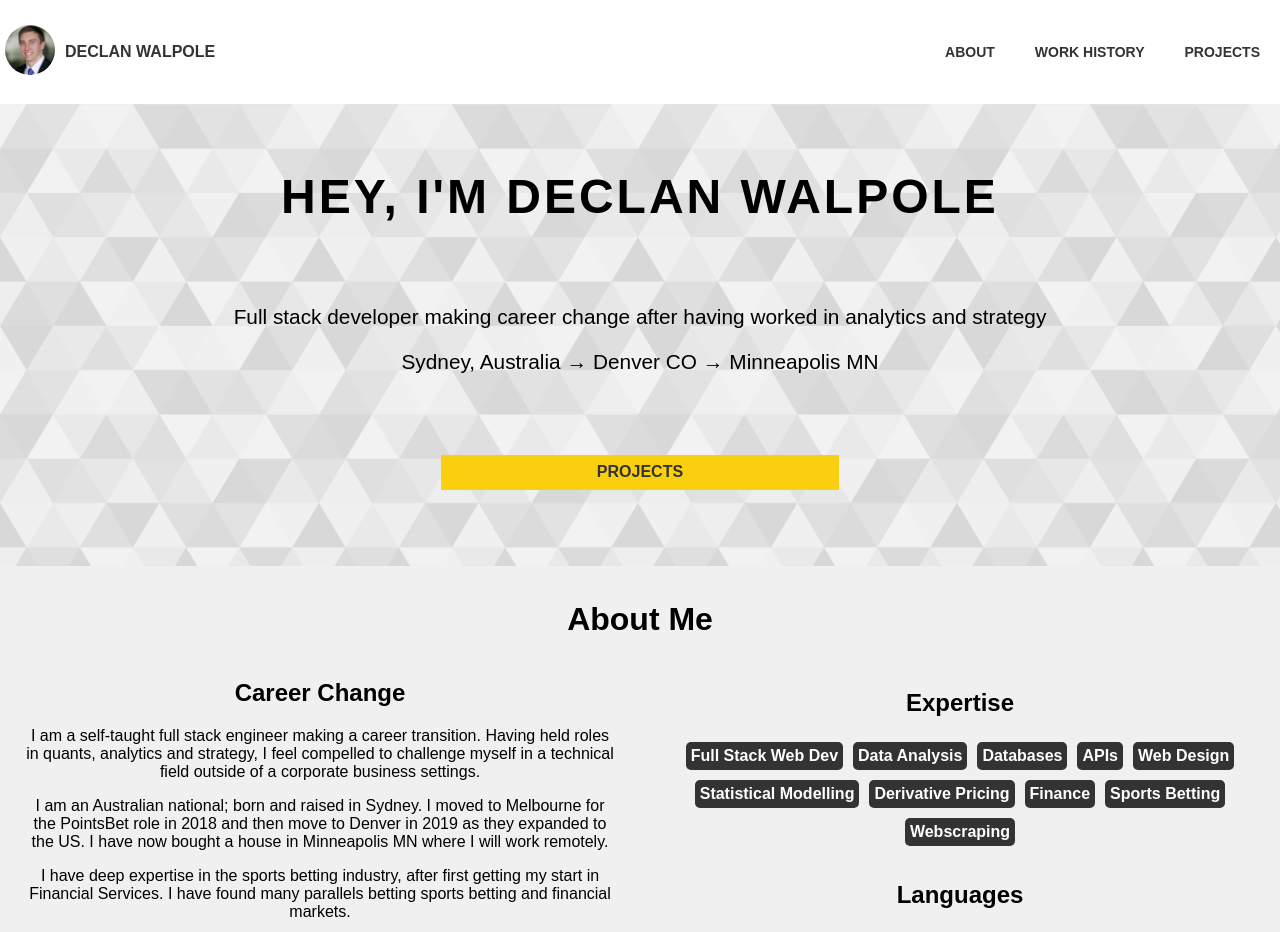
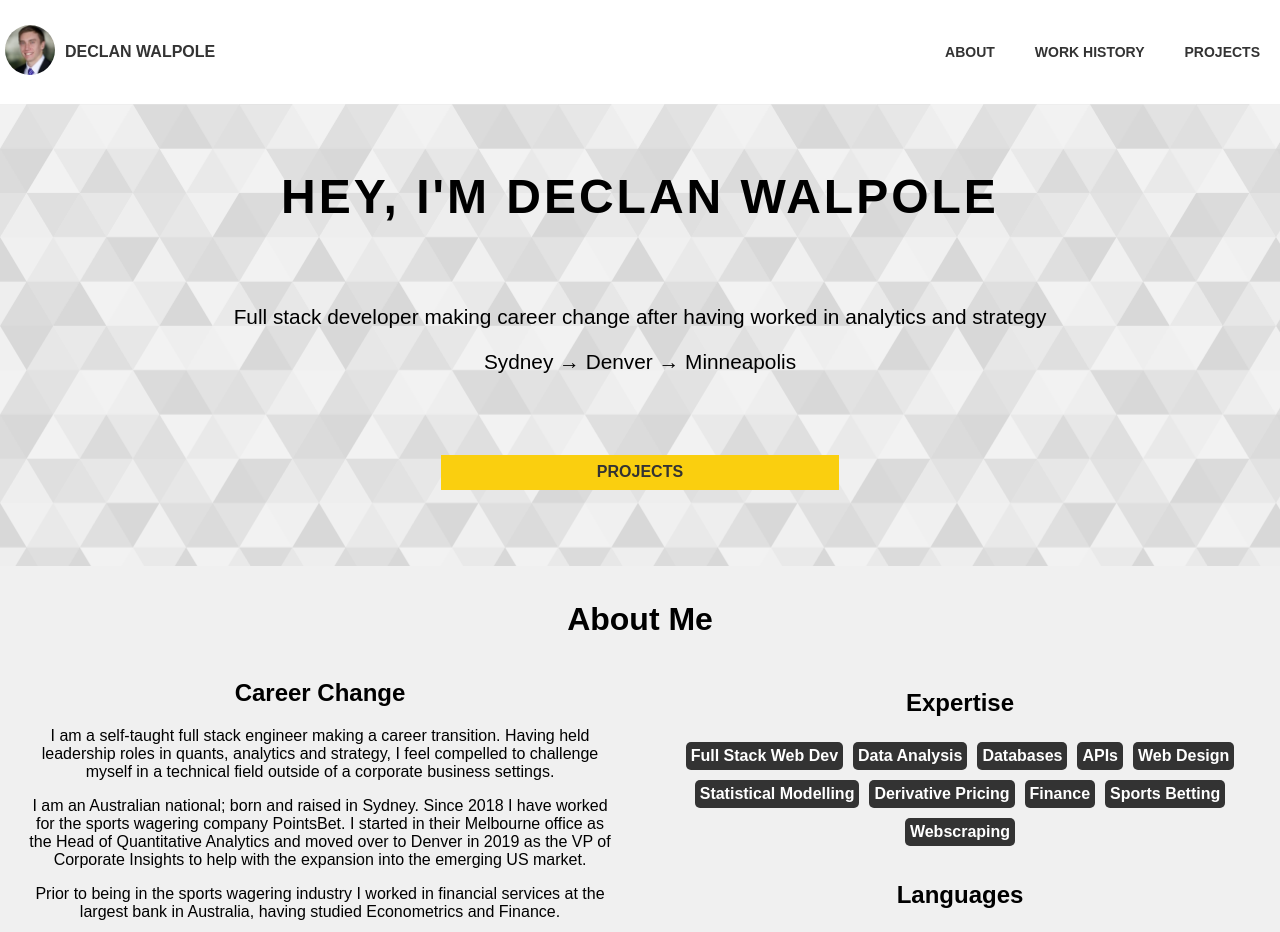
Before and after one commit to declanwalpole/DeclansReactPortfolioApp, a React (Create React App) app: page / in a window 1280 px wide. Shown: the top 932 px of the page. Built offline with nearby package versions, Linux system fonts and the light colour scheme.

Commit message:
verbiage

```diff
--- a/src/HeroSection.jsx
+++ b/src/HeroSection.jsx
@@ -11,7 +11,7 @@ const HeroSection = ({ id }) => {
         </h3>
         <h3 className="mobile-byline">Full stack dev making career change</h3>
         <h3 className="desktop-byline">
-          Sydney, Australia {"\u2192"} Denver CO {"\u2192"} Minneapolis MN
+          Sydney {"\u2192"} Denver {"\u2192"} Minneapolis
         </h3>
         <h3 className="mobile-byline">
           SYD {"\u2192"} DEN {"\u2192"} MPLS
--- a/src/constants.js
+++ b/src/constants.js
@@ -1,7 +1,8 @@
 export const aboutParagraphs = [
-  "I am a self-taught full stack engineer making a career transition. Having held roles in quants, analytics and strategy, I feel compelled to challenge myself in a technical field outside of a corporate business settings.",
-  "I am an Australian national; born and raised in Sydney. I moved to Melbourne for the PointsBet role in 2018 and then move to Denver in 2019 as they expanded to the US. I have now bought a house in Minneapolis MN where I will work remotely.",
-  "I have deep expertise in the sports betting industry, after first getting my start in Financial Services. I have found many parallels betting sports betting and financial markets.",
+  "I am a self-taught full stack engineer making a career transition. Having held leadership roles in quants, analytics and strategy, I feel compelled to challenge myself in a technical field outside of a corporate business settings.",
+  "I am an Australian national; born and raised in Sydney. Since 2018 I have worked for the sports wagering company PointsBet. I started in their Melbourne office as the Head of Quantitative Analytics and moved over to Denver in 2019 as the VP of Corporate Insights to help with the expansion into the emerging US market.",
+  "Prior to being in the sports wagering industry I worked in financial services at the largest bank in Australia, having studied Econometrics and Finance.",
+  "I recently purchased a home with my American fiance and will work remotely from Minneapolis MN.",
   "I am open to job opportunities that will help my web development career shift. Do not hesitate to contact me if you think my skills and interest might be a match.",
 ];
 
```
